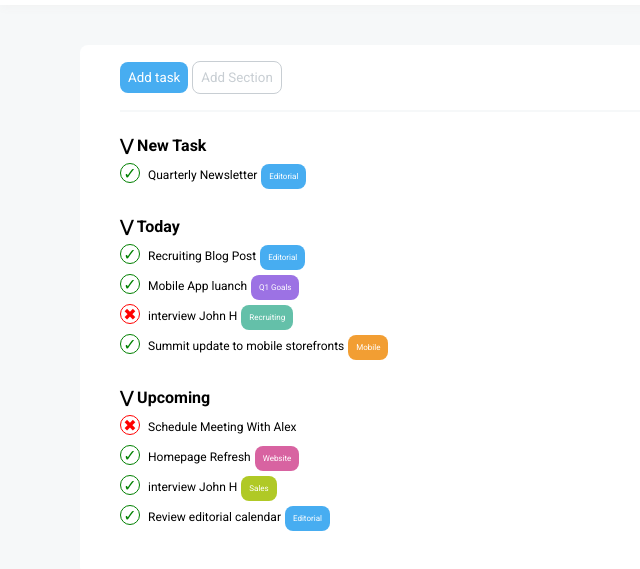
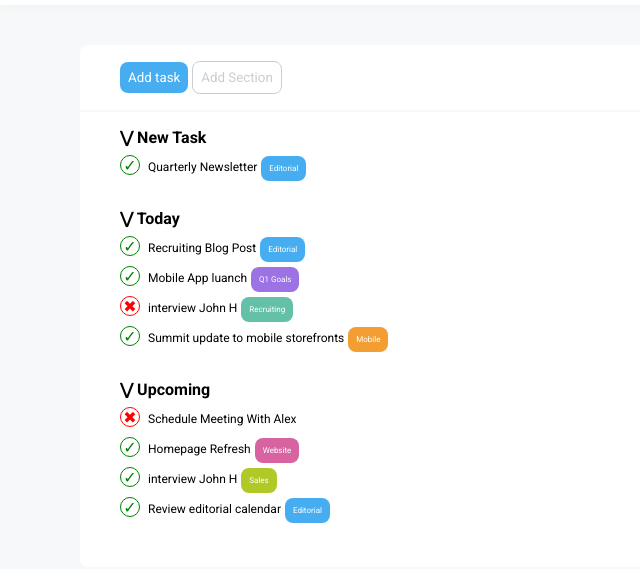
Before and after one commit to edoardorizzo/html-css-toboolist, a plain HTML site: page index.html in a window 1280 px wide. Shown: the part 61-630 px from the top of the page, without its empty margins (0-640 px from the left). Drawn offline with Linux system fonts and the light colour scheme.

Commit message:
general fix

```diff
--- a/index.html
+++ b/index.html
@@ -22,31 +22,44 @@
         </header>
 
         <main>
+            <div>
                 <div class="container">
-                <div class="add-btn">
                     <input class="primary" type="button" value="Add task">
                     <input class="secondary" type="button" value="Add Section">
                 </div>
                 <hr>
 
                 <!-- TASKS -->
+                <div class="container">
                     <div class="task">
                         <h4>&#8897; New Task</h4>
-                    <span class="check">&#10003;</span><span class="text">Quarterly Newsletter</span> <span class="blue-tag">Editorial</span>
+                        <span class="check">&#10003;</span><span class="text">Quarterly
+                            Newsletter</span> <span class="blue-tag">Editorial</span>
                     </div>
                     <div class="task">
                         <h4>&#8897; Today</h4>
-                    <span class="check">&#10003;</span><span class="text">Recruiting Blog Post</span> <span class="blue-tag">Editorial</span><br>
-                    <span class="check">&#10003;</span><span class="text">Mobile App luanch</span> <span class="purple-tag">Q1 Goals</span><br>
-                    <span class="un-check">&#10006;</span><span class="text">interview John H</span> <span class="green-tag">Recruiting</span><br>
-                    <span class="check">&#10003;</span><span class="text">Summit update to mobile storefronts</span> <span class="orange-tag">Mobile</span><br>
+                        <span class="check">&#10003;</span><span class="text">Recruiting
+                            Blog Post</span> <span class="blue-tag">Editorial</span><br>
+                        <span class="check">&#10003;</span><span class="text">Mobile
+                            App luanch</span> <span class="purple-tag">Q1 Goals</span><br>
+                        <span class="un-check">&#10006;</span><span
+                            class="text">interview John H</span> <span
+                            class="green-tag">Recruiting</span><br>
+                        <span class="check">&#10003;</span><span class="text">Summit
+                            update to mobile storefronts</span> <span
+                            class="orange-tag">Mobile</span><br>
                     </div>
                     <div class="task">
                         <h4>&#8897; Upcoming</h4>
-                    <span class="un-check">&#10006;</span><span class="text">Schedule Meeting With Alex</span><br>
-                    <span class="check">&#10003;</span><span class="text">Homepage Refresh</span> <span class="pink-tag">Website</span><br>
-                    <span class="check">&#10003;</span><span class="text">interview John H</span> <span class="lightgreen-tag">Sales</span><br>
-                    <span class="check">&#10003;</span><span class="text">Review editorial calendar</span> <span class="blue-tag">Editorial</span><br>
+                        <span class="un-check">&#10006;</span><span
+                            class="text">Schedule Meeting With Alex</span><br>
+                        <span class="check">&#10003;</span><span class="text">Homepage
+                            Refresh</span> <span class="pink-tag">Website</span><br>
+                        <span class="check">&#10003;</span><span class="text">interview
+                            John H</span> <span class="lightgreen-tag">Sales</span><br>
+                        <span class="check">&#10003;</span><span class="text">Review
+                            editorial calendar</span> <span class="blue-tag">Editorial</span><br>
+                    </div>
                 </div>
             </div>
         </main>
--- a/style.css
+++ b/style.css
@@ -63,13 +63,10 @@ main{
 }
 
 hr{
-    margin-top: 16px;
-    margin-bottom: 16px;
     border: 1px solid #F6F8F9;
 }
 
 .task{
-    margin-top: 24px;
     margin-bottom: 24px;
 }
 
```
Lines whose indentation alone changed are shown as unchanged.
